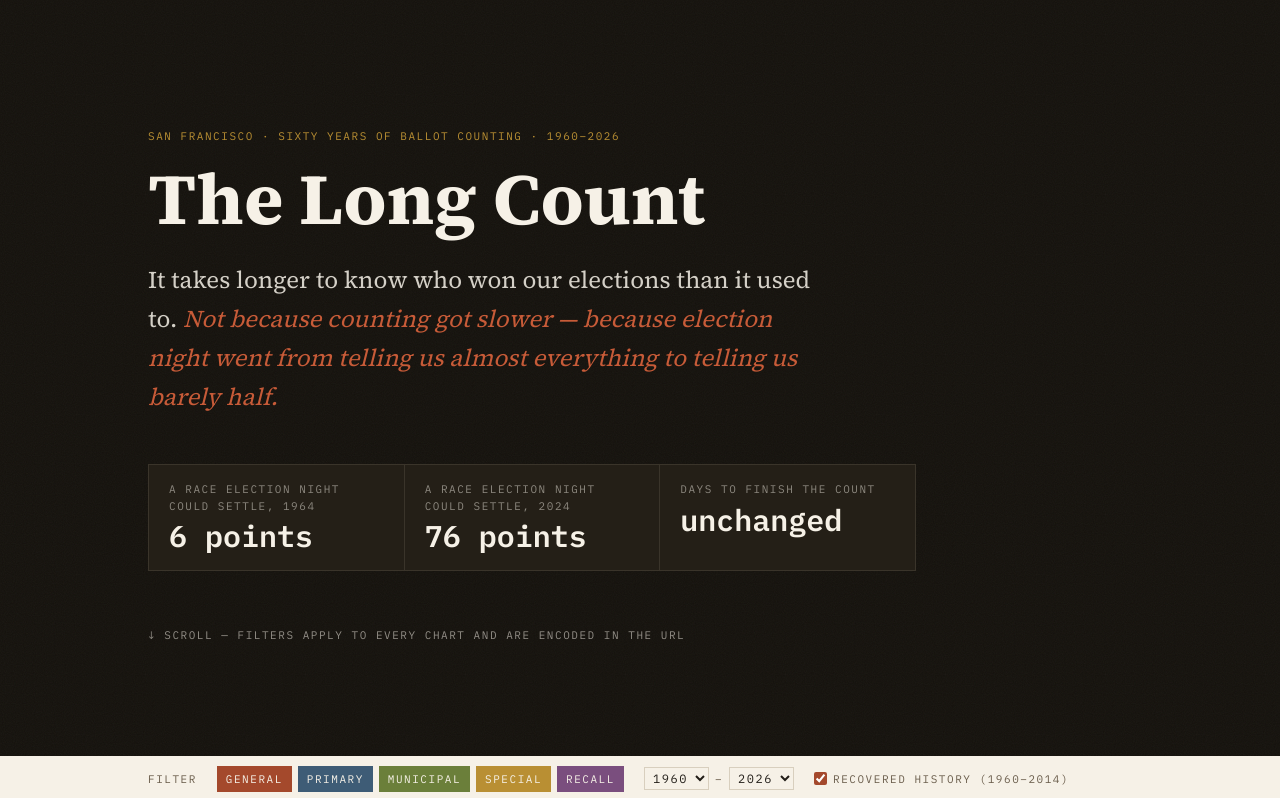
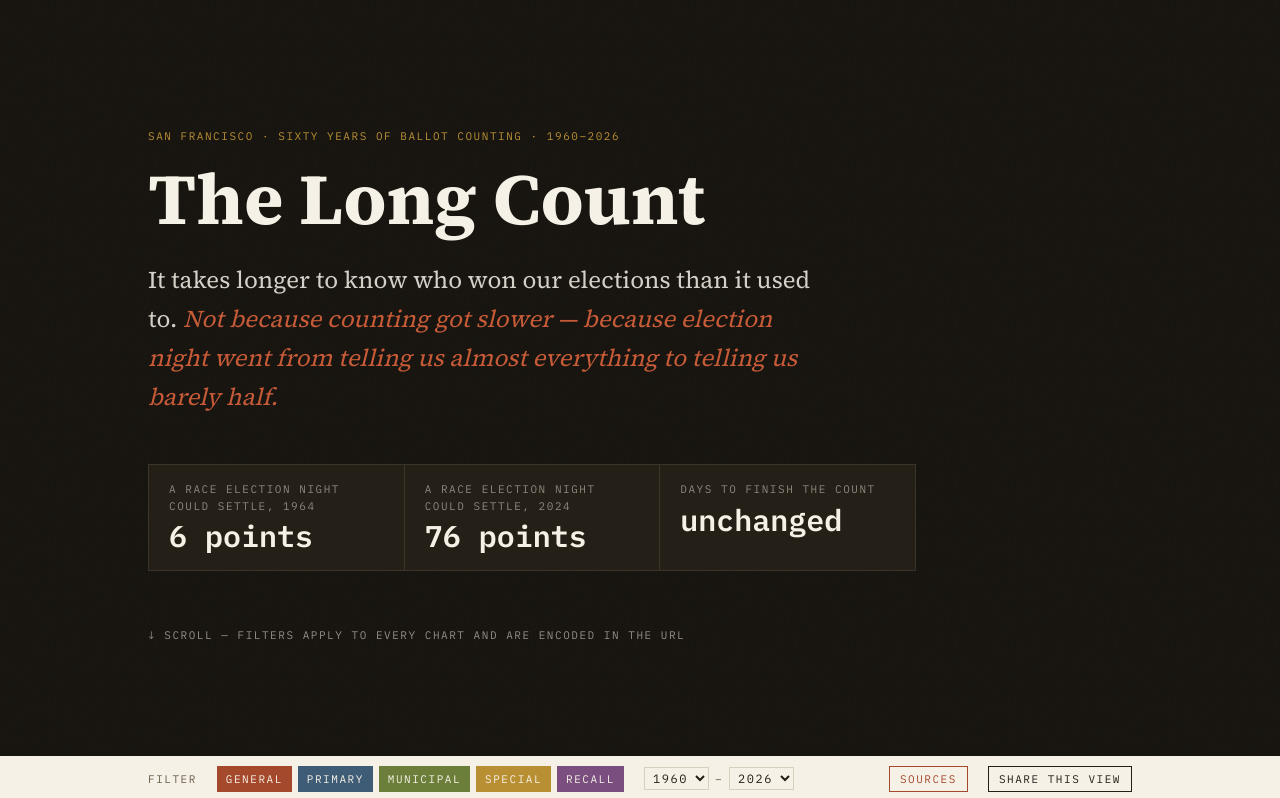
Before and after one commit to Grow-SF/sf-election-historical-counts, a Next.js app in the folder viz/: page / in a window 1280 px wide. Shown: the top 798 px of the page. Built offline with nearby package versions, Linux system fonts and the light colour scheme.

Commit message:
viz: remove the archival checkbox - the history isn't optional
The recovered 1960-2014 record is the story, not an opt-in. Evidence
quality stays visible per-point (hollow markers, dashed partials,
tooltip source lines, the sources page); old ?arch=0 share URLs are
ignored gracefully.

```diff
--- a/viz/src/components/FilterBar.tsx
+++ b/viz/src/components/FilterBar.tsx
@@ -88,15 +88,6 @@ export default function FilterBar({
           </select>
         </label>
 
-        <label className="smallcaps flex cursor-pointer items-center gap-1.5 text-faint">
-          <input
-            type="checkbox"
-            checked={state.archival}
-            onChange={(e) => update({ archival: e.target.checked })}
-            className="accent-rust"
-          />
-          recovered history (1960–2014)
-        </label>
 
         <a
           href="/sources"
--- a/viz/src/lib/data.ts
+++ b/viz/src/lib/data.ts
@@ -50,7 +50,6 @@ export type Filters = {
   kinds: Set<string>;
   from: number;
   to: number;
-  archival: boolean;
 };
 
 export function filterElections(f: Filters): Election[] {
@@ -58,8 +57,7 @@ export function filterElections(f: Filters): Election[] {
     (e) =>
       f.kinds.has(e.kind) &&
       e.year >= f.from &&
-      e.year <= f.to &&
-      (f.archival || e.source === "exact"),
+      e.year <= f.to,
   );
 }
 
--- a/viz/src/lib/useUrlState.ts
+++ b/viz/src/lib/useUrlState.ts
@@ -11,7 +11,6 @@ export const DEFAULT_STATE: UrlState = {
   kinds: new Set(KINDS),
   from: YEAR_MIN,
   to: YEAR_MAX,
-  archival: true,
   threshold: 80,
   selected: null,
 };
@@ -30,7 +29,6 @@ function parse(params: URLSearchParams): UrlState {
   if (from >= YEAR_MIN && from <= YEAR_MAX) s.from = from;
   const to = Number(params.get("to"));
   if (to >= YEAR_MIN && to <= YEAR_MAX) s.to = to;
-  if (params.get("arch") === "0") s.archival = false;
   const t = Number(params.get("t"));
   if (THRESHOLDS.includes(t)) s.threshold = t;
   const sel = params.get("sel");
@@ -44,7 +42,6 @@ function serialize(s: UrlState): string {
   if (s.kinds.size !== KINDS.length) p.set("kinds", [...s.kinds].join(","));
   if (s.from !== YEAR_MIN) p.set("from", String(s.from));
   if (s.to !== YEAR_MAX) p.set("to", String(s.to));
-  if (!s.archival) p.set("arch", "0");
   if (s.threshold !== DEFAULT_STATE.threshold) p.set("t", String(s.threshold));
   if (s.selected) p.set("sel", s.selected);
   const q = p.toString();
```
